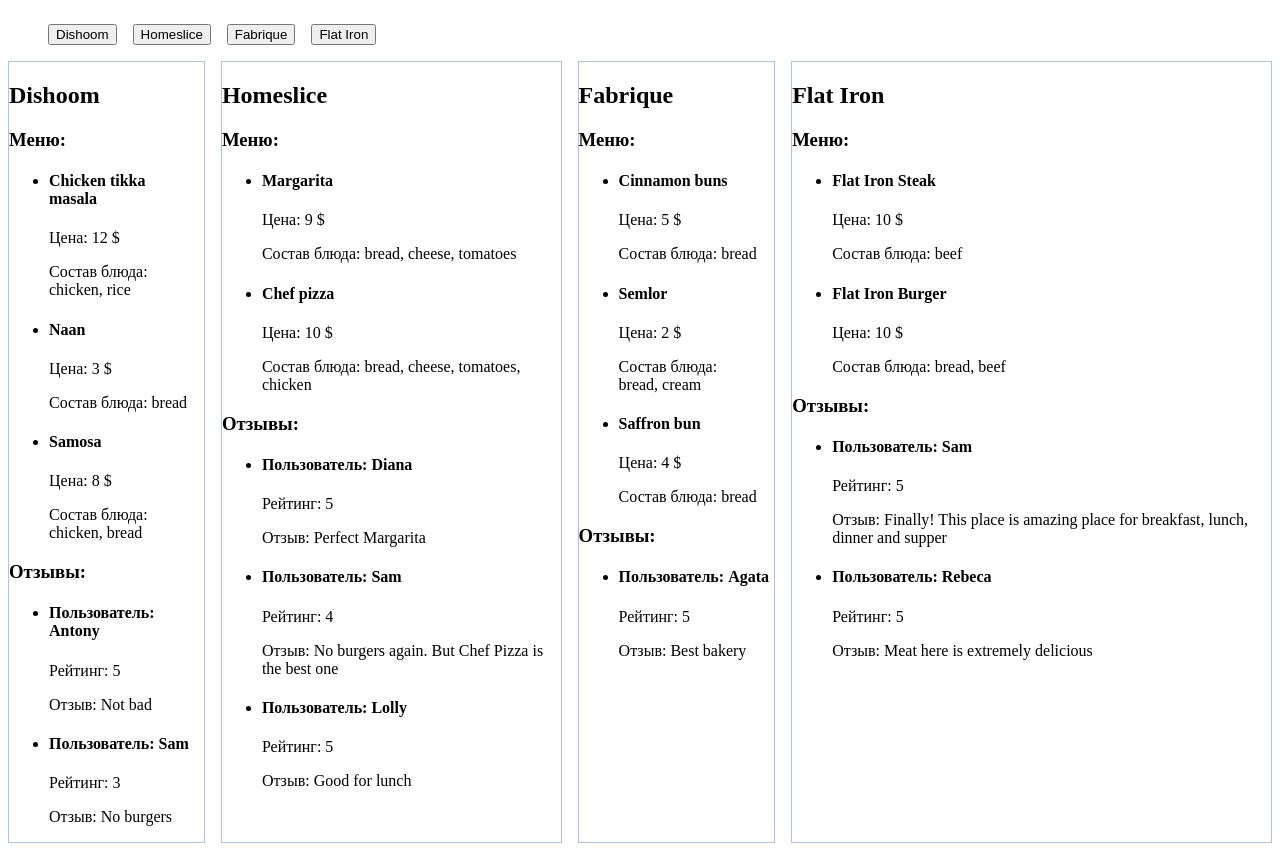
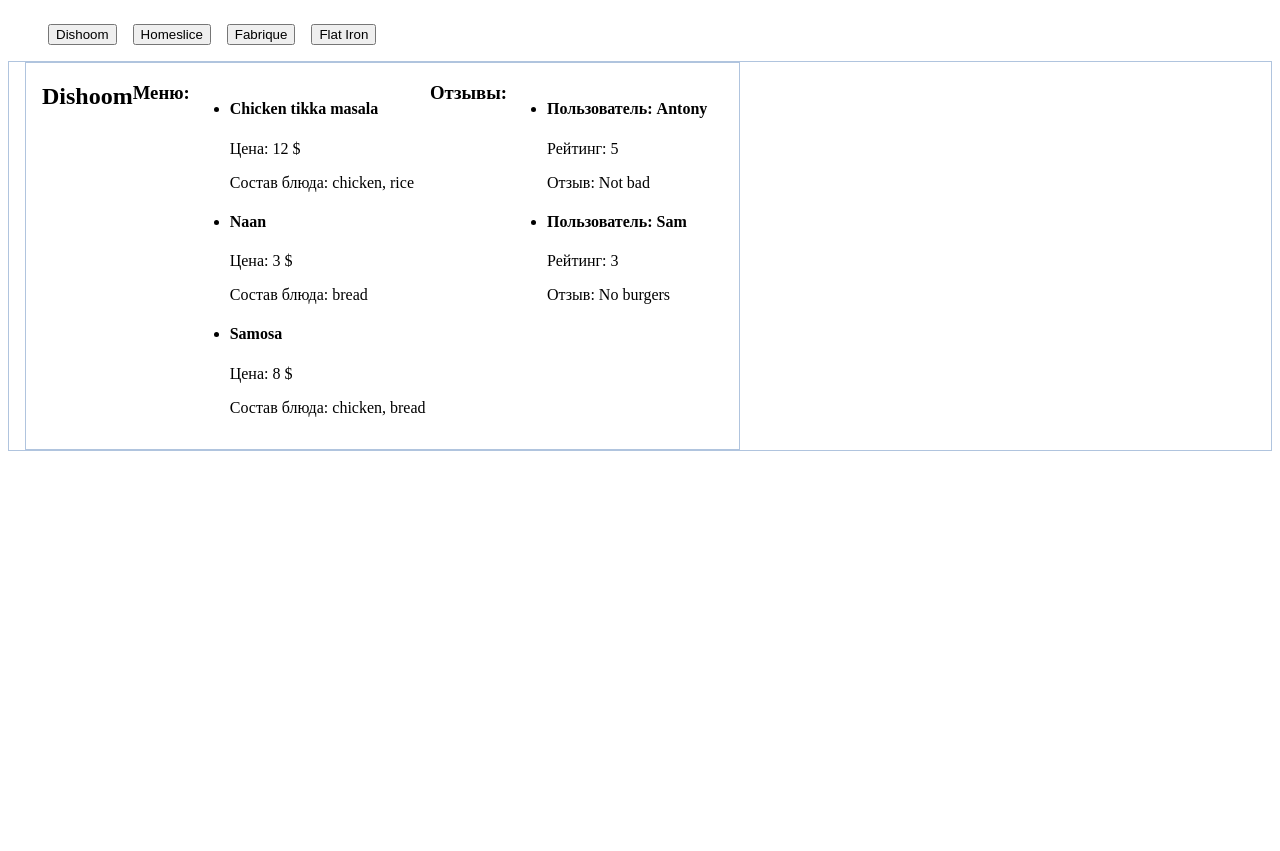
Before and after one commit to Zimson/rc2023, a React (Vite) app: page / in a window 1280 px wide. Both pictures are taken after a click on the button "Dishoom". After the commit the page ends 800 px from the top, so only its background shows below. Built offline with nearby package versions, Linux system fonts and the light colour scheme.

Commit message:
Restaurants: show only selected restaurant

```diff
--- a/src/components/common/Tabs/index.tsx
+++ b/src/components/common/Tabs/index.tsx
@@ -13,7 +13,7 @@
 
 interface ITabsProps<T> {
   items: T[];
-  onTabClick: (item: T) => void;
+  onTabClick: (item: ITabItem) => void;
   className?: string;
 }
 
--- a/src/components/pages/Restaurants/Restaurant/index.tsx
+++ b/src/components/pages/Restaurants/Restaurant/index.tsx
@@ -8,11 +8,17 @@
 import IReview from '../Review/IReview.ts';
 
 interface IRestaurantProps {
-  restaurant: IRestaurant;
+  restaurant: IRestaurant | null;
   className?: string;
 }
 
-const Restaurant: FC<IRestaurantProps> = ({restaurant, className}) => (
+const Restaurant: FC<IRestaurantProps> = ({restaurant, className}) => {
+  if (!restaurant) {
+    return null;
+  }
+
+
+  return (
     <div className={className}>
       <h2>{restaurant.name}</h2>
       <h3>Меню:</h3>
@@ -27,5 +33,6 @@
       />
     </div>
   );
+}
 
 export default Restaurant;
--- a/src/components/pages/Restaurants/index.tsx
+++ b/src/components/pages/Restaurants/index.tsx
@@ -1,7 +1,7 @@
-import {FC} from 'react';
+import {FC, useState} from 'react';
 import classNames from 'classnames/bind';
 
-import Tabs from '../../common/Tabs';
+import Tabs, {ITabItem} from '../../common/Tabs';
 import IRestaurant from './Restaurant/IRestaurant.ts';
 import Restaurant from './Restaurant';
 import styles from './styles.module.css';
@@ -20,20 +20,26 @@
     text: restaurant.name,
   }));
 
-  const handleTabClick = () => undefined;
+  const [restaurant, setRestaurant] = useState<IRestaurant | null>(null);
+
+  const handleTabClick = (tab: ITabItem) => {
+    const restaurant = restaurants.find(({id}) => id === tab.id) ?? null;
+
+    setRestaurant(restaurant);
+  };
 
   return (
     <div>
       <Tabs items={tabs} onTabClick={handleTabClick} />
-      <div className={cx('restaurants')}>
-        {restaurants.map(restaurant => (
+      {Boolean(restaurant?.id) && (
+        <div className={cx('restaurant')}>
           <Restaurant
-            key={restaurant.id}
+            key={restaurant?.id}
             restaurant={restaurant}
             className={styles.restaurant}
           />
-        ))}
-      </div>
+        </div>
+      )}
     </div>
   );
 };
--- a/src/components/pages/Restaurants/styles.module.css
+++ b/src/components/pages/Restaurants/styles.module.css
@@ -1,12 +1,6 @@
-.restaurants {
+.restaurant {
   display: flex;
   flex-direction: row;
+  border: 1px solid lightsteelblue;
+  padding: 0 16px;
 }
-
-.restaurant {
-  border: 1px solid lightsteelblue;
-}
-
-.restaurant:not(:last-of-type) {
-  margin-right: 16px;
-}
```
Lines whose indentation alone changed are shown as unchanged.
